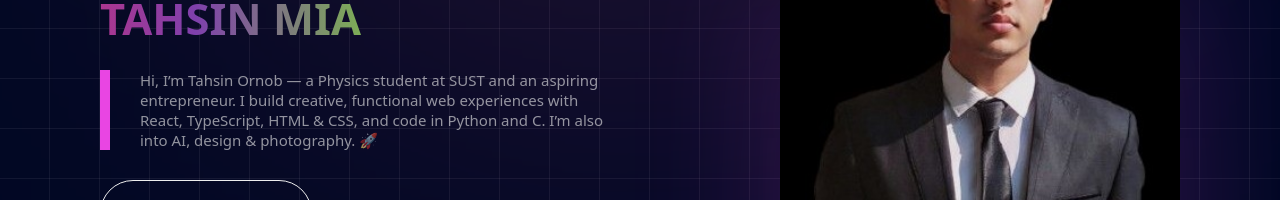
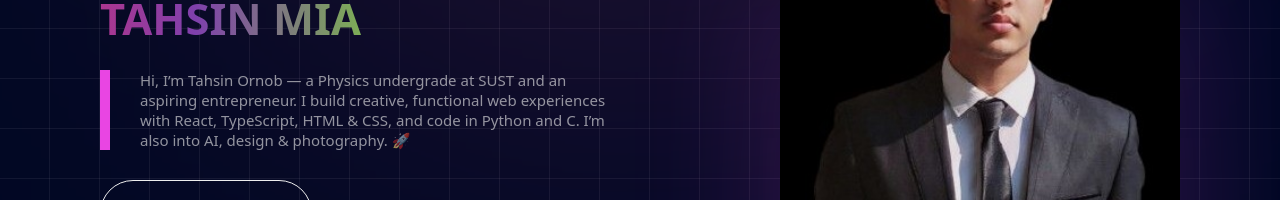
Before and after one commit to thornob/portfolio, a React (Create React App) app: page / in a window 1280 px wide. Shown: the part 371-571 px from the top of the page. Built offline with nearby package versions, Linux system fonts and the light colour scheme; a web font is replaced by a local one.

Commit message:
change: student -> undergrade

```diff
--- a/src/components/Home.js
+++ b/src/components/Home.js
@@ -12,7 +12,7 @@ return (
             </div>
             <div className="des">
                 {/* 30 */}
-                Hi, I’m Tahsin Ornob — a Physics student at SUST and an aspiring entrepreneur. I build creative, functional web experiences with React, TypeScript, HTML & CSS, and code in Python and C. I’m also into AI, design & photography. 🚀 </div>
+                Hi, I’m Tahsin Ornob — a Physics undergrade at SUST and an aspiring entrepreneur. I build creative, functional web experiences with React, TypeScript, HTML & CSS, and code in Python and C. I’m also into AI, design & photography. 🚀 </div>
 
             <a href="Nure_Tahsin_Mia_CV.pdf" target="_blank" rel="noopener noreferrer" className='animation active '>
                 Download My CV
```
